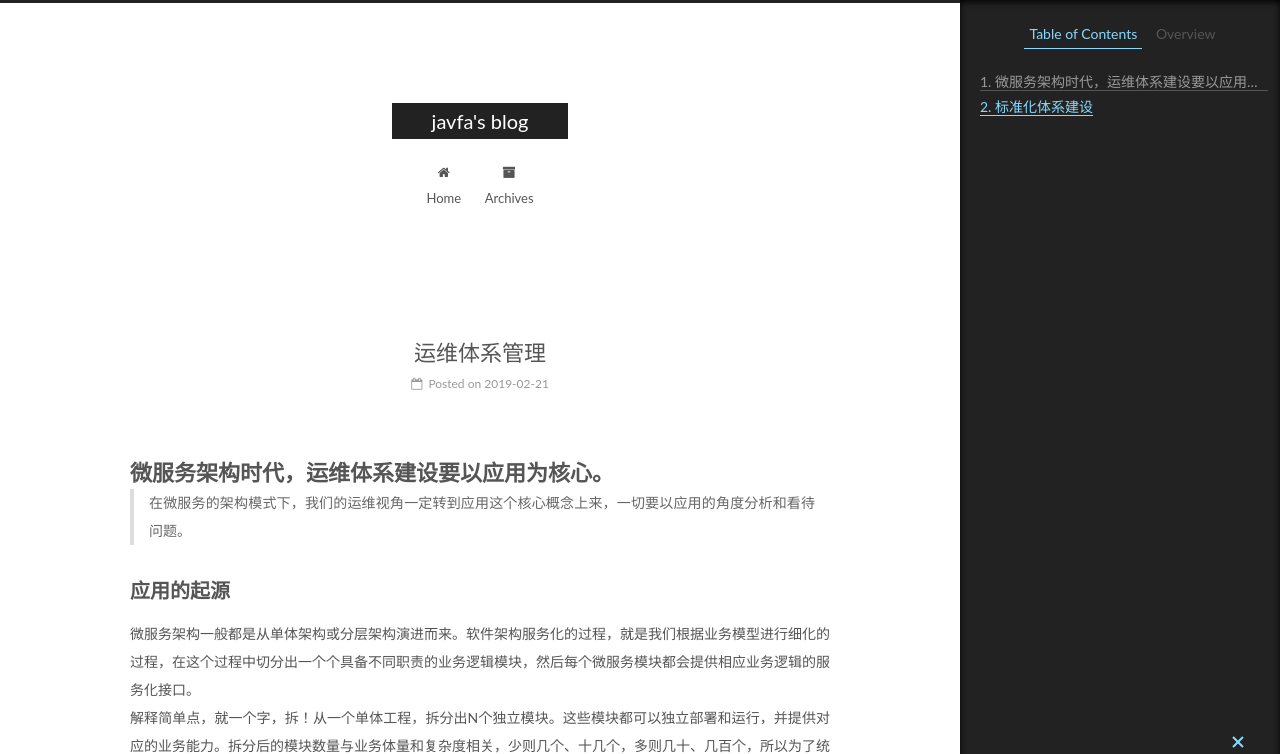
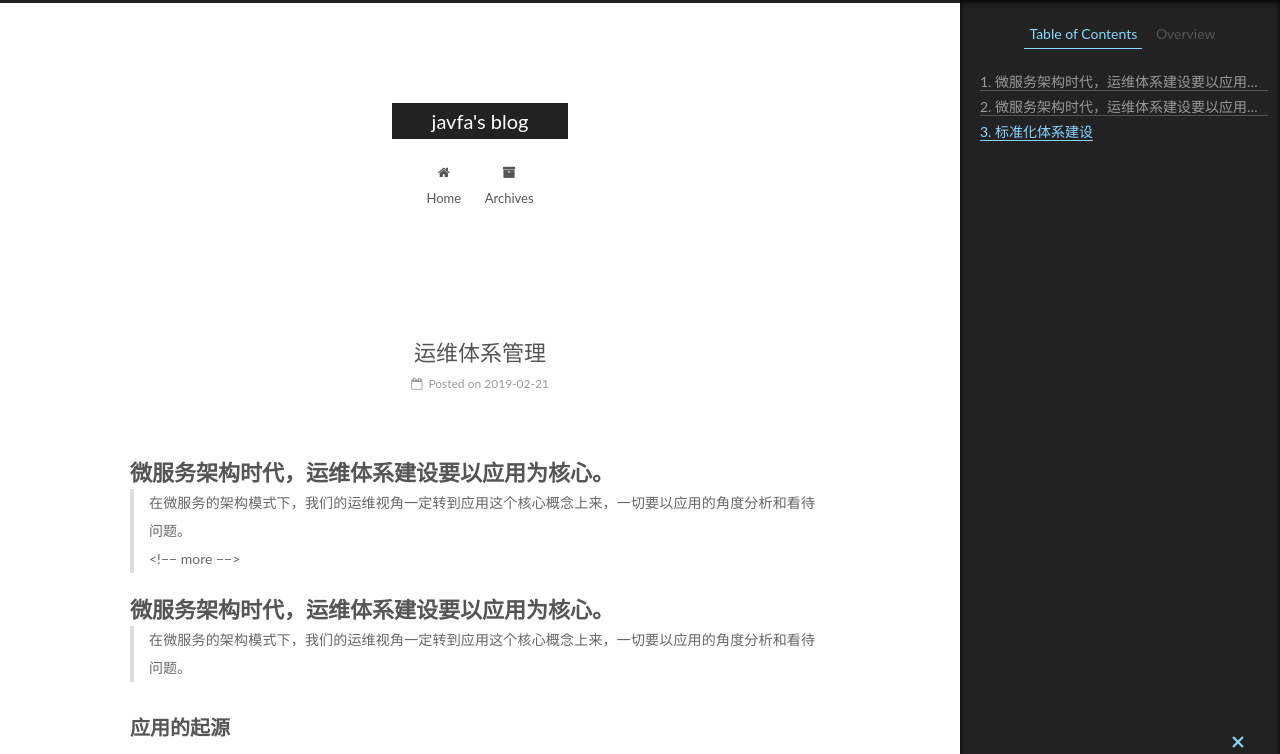
Before and after one commit to jeychu/jeychu.github.io, a plain HTML site: page 2019/02/21/运维体系管理/index.html in a window 1280 px wide. Shown: the top 754 px of the page. Drawn offline with Linux system fonts and the light colour scheme.

Commit message:
Site updated: 2019-02-21 23:02:13

```diff
--- a/2019/02/21/运维体系管理/index.html
+++ b/2019/02/21/运维体系管理/index.html
@@ -79,17 +79,17 @@
 
 
 
-<meta name="description" content="微服务架构时代，运维体系建设要以应用为核心。 在微服务的架构模式下，我们的运维视角一定转到应用这个核心概念上来，一切要以应用的角度分析和看待问题。  应用的起源微服务架构一般都是从单体架构或分层架构演进而来。软件架构服务化的过程，就是我们根据业务模型进行细化的过程，在这个过程中切分出一个个具备不同职责的业务逻辑模块，然后每个微服务模块都会提供相应业务逻辑的服务化接口。解释简单点，就一个字，拆！从一">
+<meta name="description" content="微服务架构时代，运维体系建设要以应用为核心。 在微服务的架构模式下，我们的运维视角一定转到应用这个核心概念上来，一切要以应用的角度分析和看待问题。&amp;lt;!−− more −−&amp;gt;  微服务架构时代，运维体系建设要以应用为核心。 在微服务的架构模式下，我们的运维视角一定转到应用这个核心概念上来，一切要以应用的角度分析和看待问题。  应用的起源微服务架构一般都是从单体架构或分层架构演进而来。软件">
 <meta property="og:type" content="article">
 <meta property="og:title" content="运维体系管理">
 <meta property="og:url" content="http://yoursite.com/2019/02/21/运维体系管理/index.html">
 <meta property="og:site_name" content="javfa&#39;s blog">
-<meta property="og:description" content="微服务架构时代，运维体系建设要以应用为核心。 在微服务的架构模式下，我们的运维视角一定转到应用这个核心概念上来，一切要以应用的角度分析和看待问题。  应用的起源微服务架构一般都是从单体架构或分层架构演进而来。软件架构服务化的过程，就是我们根据业务模型进行细化的过程，在这个过程中切分出一个个具备不同职责的业务逻辑模块，然后每个微服务模块都会提供相应业务逻辑的服务化接口。解释简单点，就一个字，拆！从一">
+<meta property="og:description" content="微服务架构时代，运维体系建设要以应用为核心。 在微服务的架构模式下，我们的运维视角一定转到应用这个核心概念上来，一切要以应用的角度分析和看待问题。&amp;lt;!−− more −−&amp;gt;  微服务架构时代，运维体系建设要以应用为核心。 在微服务的架构模式下，我们的运维视角一定转到应用这个核心概念上来，一切要以应用的角度分析和看待问题。  应用的起源微服务架构一般都是从单体架构或分层架构演进而来。软件">
 <meta property="og:locale" content="default">
-<meta property="og:updated_time" content="2019-02-21T14:02:27.349Z">
+<meta property="og:updated_time" content="2019-02-21T15:01:48.473Z">
 <meta name="twitter:card" content="summary">
 <meta name="twitter:title" content="运维体系管理">
-<meta name="twitter:description" content="微服务架构时代，运维体系建设要以应用为核心。 在微服务的架构模式下，我们的运维视角一定转到应用这个核心概念上来，一切要以应用的角度分析和看待问题。  应用的起源微服务架构一般都是从单体架构或分层架构演进而来。软件架构服务化的过程，就是我们根据业务模型进行细化的过程，在这个过程中切分出一个个具备不同职责的业务逻辑模块，然后每个微服务模块都会提供相应业务逻辑的服务化接口。解释简单点，就一个字，拆！从一">
+<meta name="twitter:description" content="微服务架构时代，运维体系建设要以应用为核心。 在微服务的架构模式下，我们的运维视角一定转到应用这个核心概念上来，一切要以应用的角度分析和看待问题。&amp;lt;!−− more −−&amp;gt;  微服务架构时代，运维体系建设要以应用为核心。 在微服务的架构模式下，我们的运维视角一定转到应用这个核心概念上来，一切要以应用的角度分析和看待问题。  应用的起源微服务架构一般都是从单体架构或分层架构演进而来。软件">
 
 
 
@@ -300,6 +300,9 @@
 
 
         <h1 id="微服务架构时代，运维体系建设要以应用为核心。"><a href="#微服务架构时代，运维体系建设要以应用为核心。" class="headerlink" title="微服务架构时代，运维体系建设要以应用为核心。"></a>微服务架构时代，运维体系建设要以应用为核心。</h1><blockquote>
+<p>在微服务的架构模式下，我们的运维视角一定转到应用这个核心概念上来，一切要以应用的角度分析和看待问题。<br>&lt;!−− more −−&gt;</p>
+</blockquote>
+<h1 id="微服务架构时代，运维体系建设要以应用为核心。-1"><a href="#微服务架构时代，运维体系建设要以应用为核心。-1" class="headerlink" title="微服务架构时代，运维体系建设要以应用为核心。"></a>微服务架构时代，运维体系建设要以应用为核心。</h1><blockquote>
 <p>在微服务的架构模式下，我们的运维视角一定转到应用这个核心概念上来，一切要以应用的角度分析和看待问题。</p>
 </blockquote>
 <h2 id="应用的起源"><a href="#应用的起源" class="headerlink" title="应用的起源"></a>应用的起源</h2><p>微服务架构一般都是从单体架构或分层架构演进而来。软件架构服务化的过程，就是我们根据业务模型进行细化的过程，在这个过程中切分出一个个具备不同职责的业务逻辑模块，然后每个微服务模块都会提供相应业务逻辑的服务化接口。<br>解释简单点，就一个字，拆！从一个单体工程，拆分出N个独立模块。这些模块都可以独立部署和运行，并提供对应的业务能力。拆分后的模块数量与业务体量和复杂度相关，少则几个、十几个，多则几十、几百个，所以为了统一概念，我们通常称这些模块为应用。<br>为了确保每个应用的唯一性，我们给每个应用定义一个唯一的标识符，这个唯一标识符我们称之为应用名。<br>这个定义为应用的概念，将成为我们微服务架构管理的核心概念。</p>
@@ -473,7 +476,7 @@
 
 
 
-              <div class="post-toc-content"><ol class="nav"><li class="nav-item nav-level-1"><a class="nav-link" href="#微服务架构时代，运维体系建设要以应用为核心。"><span class="nav-number">1.</span> <span class="nav-text">微服务架构时代，运维体系建设要以应用为核心。</span></a><ol class="nav-child"><li class="nav-item nav-level-2"><a class="nav-link" href="#应用的起源"><span class="nav-number">1.1.</span> <span class="nav-text">应用的起源</span></a></li><li class="nav-item nav-level-2"><a class="nav-link" href="#应用模型及关系模型的建立"><span class="nav-number">1.2.</span> <span class="nav-text">应用模型及关系模型的建立</span></a></li></ol></li><li class="nav-item nav-level-1"><a class="nav-link" href="#标准化体系建设"><span class="nav-number">2.</span> <span class="nav-text">标准化体系建设</span></a></li></ol></div>
+              <div class="post-toc-content"><ol class="nav"><li class="nav-item nav-level-1"><a class="nav-link" href="#微服务架构时代，运维体系建设要以应用为核心。"><span class="nav-number">1.</span> <span class="nav-text">微服务架构时代，运维体系建设要以应用为核心。</span></a></li><li class="nav-item nav-level-1"><a class="nav-link" href="#微服务架构时代，运维体系建设要以应用为核心。-1"><span class="nav-number">2.</span> <span class="nav-text">微服务架构时代，运维体系建设要以应用为核心。</span></a><ol class="nav-child"><li class="nav-item nav-level-2"><a class="nav-link" href="#应用的起源"><span class="nav-number">2.1.</span> <span class="nav-text">应用的起源</span></a></li><li class="nav-item nav-level-2"><a class="nav-link" href="#应用模型及关系模型的建立"><span class="nav-number">2.2.</span> <span class="nav-text">应用模型及关系模型的建立</span></a></li></ol></li><li class="nav-item nav-level-1"><a class="nav-link" href="#标准化体系建设"><span class="nav-number">3.</span> <span class="nav-text">标准化体系建设</span></a></li></ol></div>
 
 
           </div>
--- a/css/main.css
+++ b/css/main.css
@@ -1822,7 +1822,7 @@ pre .javascript .function {
   width: 4px;
   height: 4px;
   border-radius: 50%;
-  background: #9dba8e;
+  background: #2dff93;
 }
 .links-of-blogroll {
   font-size: 13px;
```
Also changed, not shown: index.html (+3 -0 lines).
